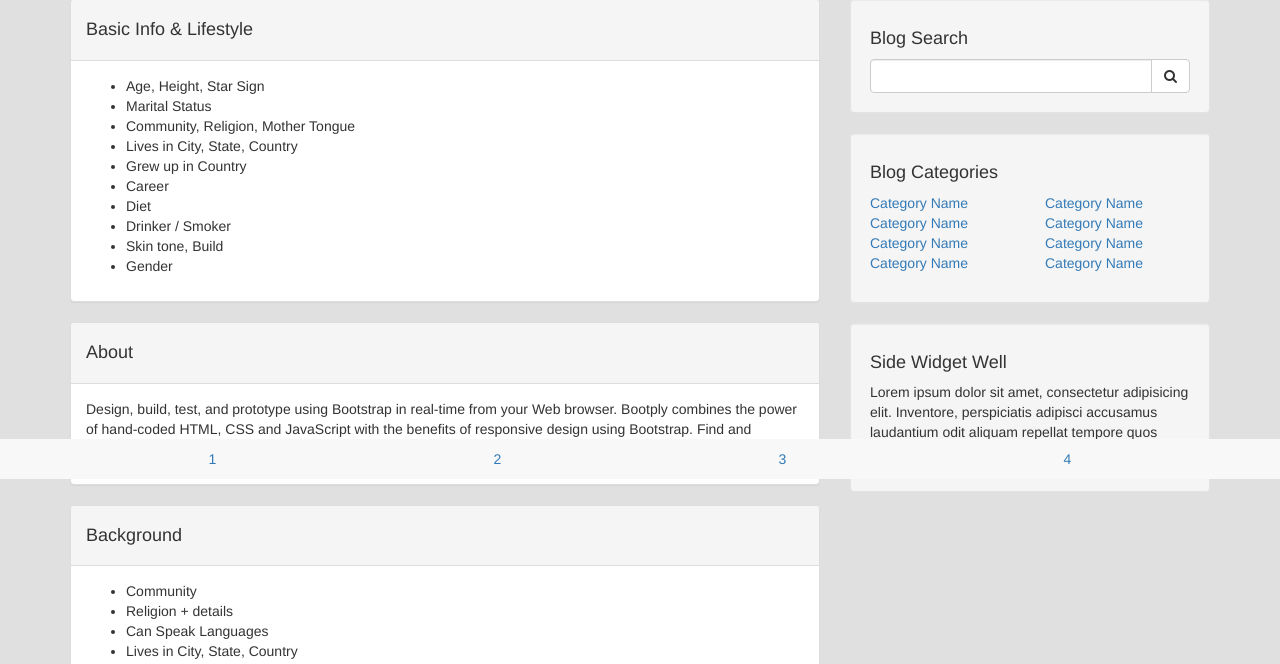
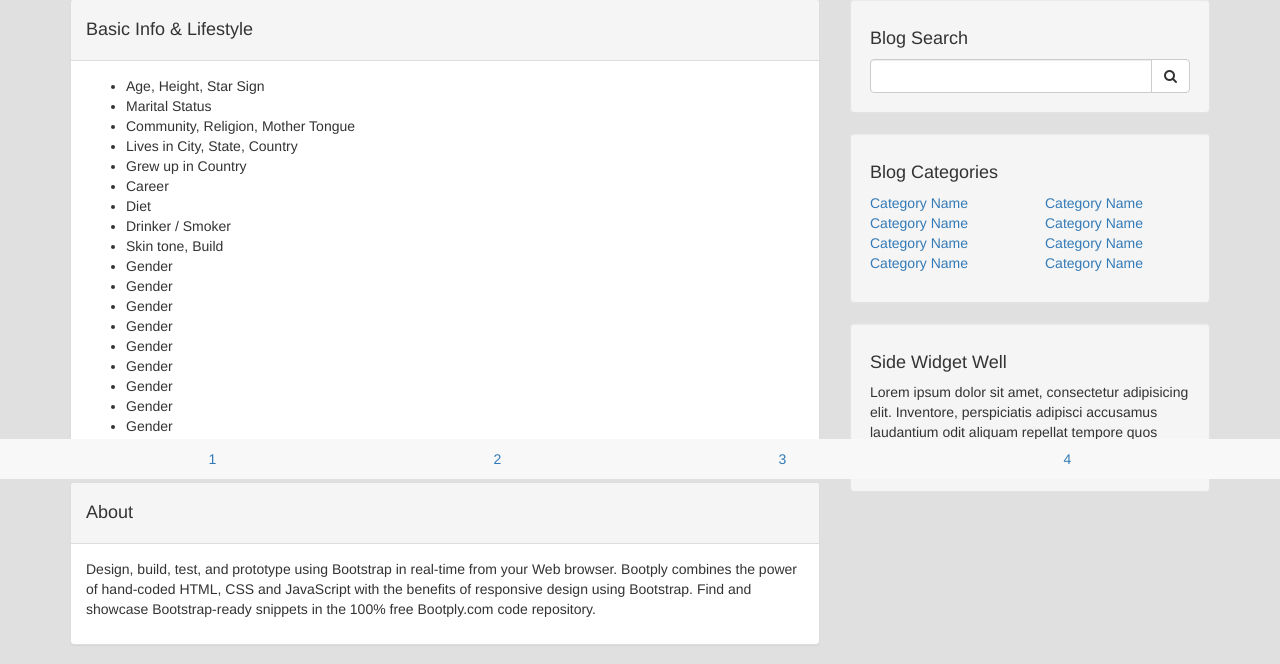
Before and after one commit to emdad87/jb, a CodeIgniter app: page /jb/index.php/welcome/showUserProfile in a window 1280 px wide. Shown: the part 321-985 px from the top of the page. Run offline with CodeIgniter, Linux system fonts and the light colour scheme; grey boxes labelled with a size stand in for pictures from a placeholder-image service; some libraries are stand-ins or nearby versions.

Commit message:
test gender
test gender

```diff
--- a/application/views/userProfile_view.php
+++ b/application/views/userProfile_view.php
@@ -60,6 +60,14 @@
                             <li>Diet</li>
                             <li>Drinker / Smoker</li>
                             <li>Skin tone, Build</li>
+                            <li>Gender</li>
+                            <li>Gender</li>
+                            <li>Gender</li>
+                            <li>Gender</li>
+                            <li>Gender</li>
+                            <li>Gender</li>
+                            <li>Gender</li>
+                            <li>Gender</li>
                             <li>Gender</li>
                         </ul>
                     </div>
```
